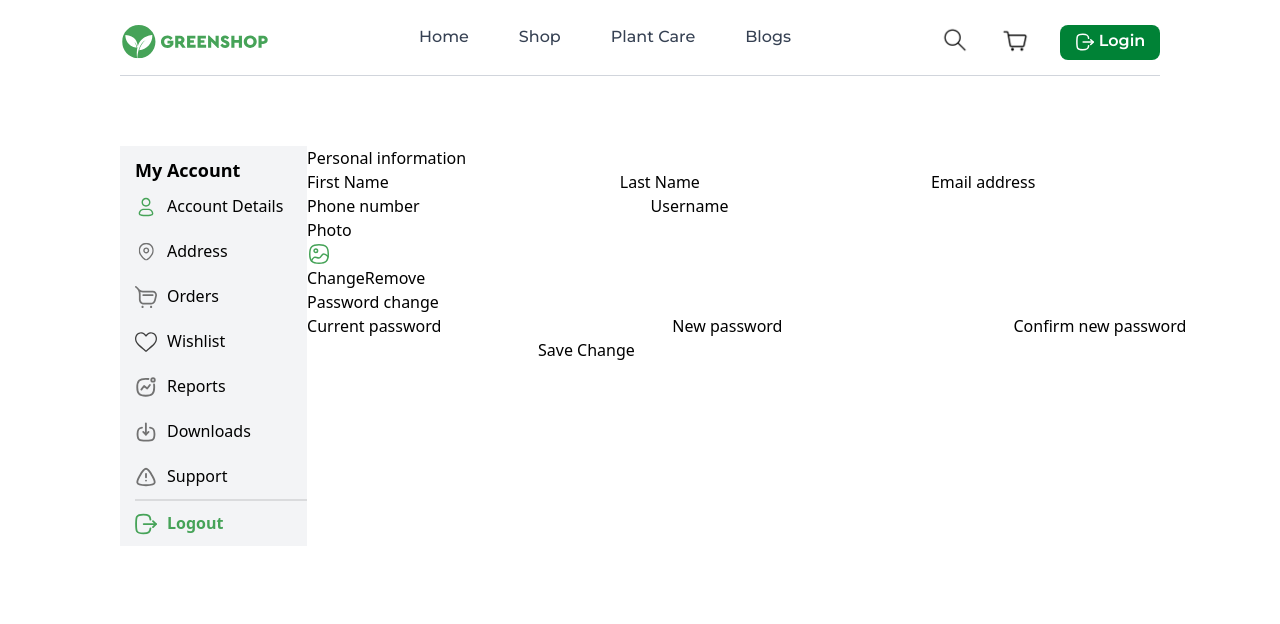
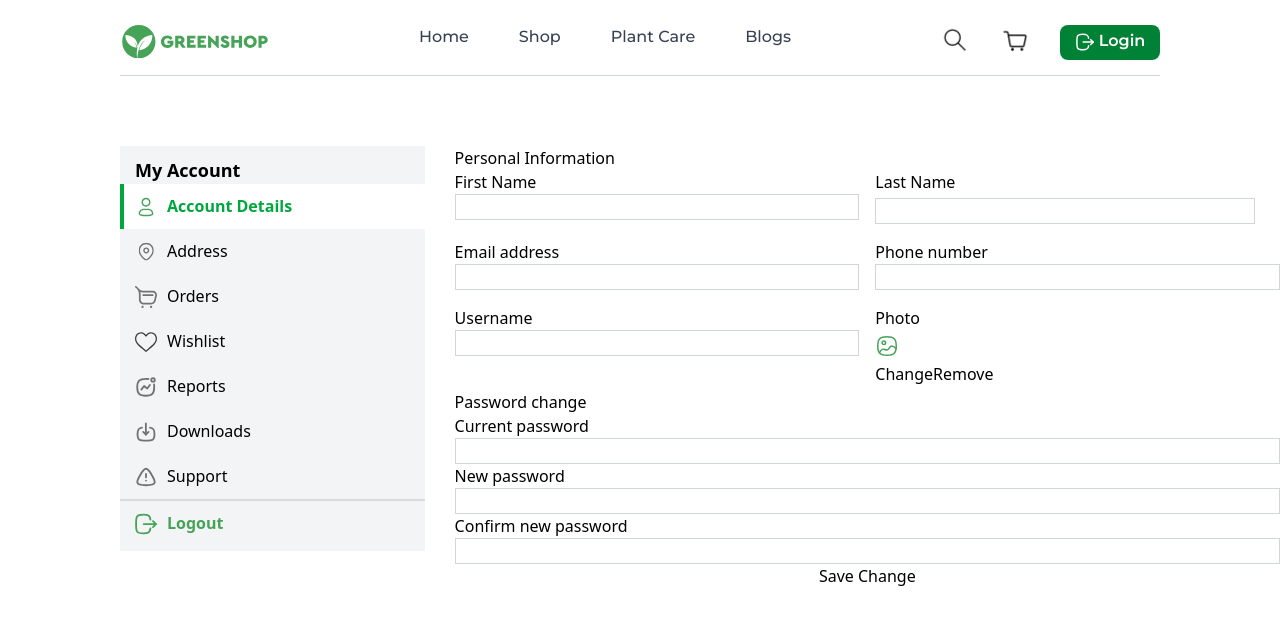
Before and after one commit to NaMiK0/Plants, a React (Vite) app in the folder frontend/plants/: page /account in a window 1280 px wide. Shown: the top 624 px of the page. Built offline with nearby package versions, Linux system fonts and the light colour scheme; a web font is replaced by a local one.

Commit message:
feat: add new components for tabs

```diff
--- a/frontend/plants/src/components/Account/AccountDetails.tsx
+++ b/frontend/plants/src/components/Account/AccountDetails.tsx
@@ -2,32 +2,58 @@ import ImgPhoto from "../../assets/Profile/Photo.svg"
 
 function AccountDetails() {
     return (
-        <div>
-            <h1>Personal information</h1>
+        <div className="">
+            <h1>Personal Information</h1>
+            <div className="grid grid-cols-2 gap-4 justify-center">
+                <div className="space-y-1">
                     <label>First Name</label>
-            <input type="text"/>
+                    <input type="text"
+                           className="w-full border border-gray-300"/>
+                </div>
+
+                <div className="flex flex-col space-y-1">
                     <label>Last Name</label>
-            <input type="text"/>
+                    <input type="text"
+                           className="w-[380px] border border-gray-300"/>
+                </div>
+
+                <div className="space-y-1 ">
                     <label>Email address</label>
-            <input type="text"/>
+                    <input type="text"
+                           className="w-full border border-gray-300"/>
+                </div>
+
+                <div className="space-y-1 ">
                     <label>Phone number</label>
-            <input type="text"/>
+                    <input type="text"
+                           className="w-full border border-gray-300"/>
+                </div>
+
+                <div className="space-y-1 ">
                     <label>Username</label>
-            <input type="text"/>
-            <div>
+                    <input type="text"
+                           className="w-full border border-gray-300"/>
+                </div>
+
+                <div className="space-y-1 ">
                     <h3>Photo</h3>
                     <img src={ImgPhoto} alt="Photo"/>
                     <button>Change</button>
                     <button>Remove</button>
                 </div>
+            </div>
+
+
+            <div className="flex flex-col">
                 <h1>Password change</h1>
                 <label>Current password</label>
-            <input type="password"/>
+                <input type="password" className="w-full border border-gray-300"/>
                 <label>New password</label>
-            <input type="password"/>
+                <input type="password" className="w-full border border-gray-300"/>
                 <label>Confirm new password</label>
-            <input type="password"/>
+                <input type="password" className="w-full border border-gray-300"/>
                 <button>Save Change</button>
+            </div>
         </div>
     )
 }
--- /dev/null
+++ b/frontend/plants/src/components/Account/Address.tsx
@@ -0,0 +1,8 @@
+function Address() {
+    return (
+        <div>
+
+        </div>
+    )
+}
+export default Address
--- /dev/null
+++ b/frontend/plants/src/components/Account/Downloads.tsx
@@ -0,0 +1,8 @@
+function Downloads() {
+    return (
+        <div>
+
+        </div>
+    )
+}
+export default Downloads;
--- /dev/null
+++ b/frontend/plants/src/components/Account/Modal_Logout.tsx
@@ -0,0 +1,8 @@
+function Modal_Logout() {
+    return (
+        <div>
+
+        </div>
+    )
+}
+export default Modal_Logout;
--- a/frontend/plants/src/components/Account/Profile.tsx
+++ b/frontend/plants/src/components/Account/Profile.tsx
@@ -10,53 +10,113 @@ import {useNavigate} from "react-router-dom";
 import AccountDetails from "./AccountDetails.tsx";
 import {useState} from "react";
 import {ProfileTab} from "./types.ts";
+import Address from "./Address.tsx";
+import Wishlist from "./Wishlist.tsx";
+import Reports from "./Reports.tsx";
+import Downloads from "./Downloads.tsx";
+import Support from "./Support.tsx";
+import Modal_Logout from "./Modal_Logout.tsx";
 
 
 function Profile() {
-
         const navigate = useNavigate();
         const [activeTab, setActiveTab] = useState<ProfileTab>("account");
 
-
     return (
         <div className="flex flex-row ml-[120px] mt-[70px]">
-            <section className="flex flex-col w-[300px] bg-gray-100 items-start leading-[45px] pl-[15px]  ">
-                    <h1 className="text-lg font-bold pt-[10px]">My Account</h1>
+            <section className="flex flex-col w-[310px] h-[405px] bg-gray-100 items-start leading-[45px]">
+                    <h1 className="text-lg font-bold pt-[10px] pl-[15px]">My Account</h1>
                     <button
-                        className="flex flex-row items-center gap-[10px] w-full"
-                        onClick={() => setActiveTab("account")}>
-                            <img src={ImgUser} alt="User" className="w-[22px]"/>
-                            Account Details</button>
-                    <button className="flex flex-row items-center gap-[10px] w-full">
+                        className={`flex flex-row items-center gap-[10px] w-full relative pl-[15px] ${activeTab === "account" ? "text-green-600 bg-white font-semibold" : ""}`}
+                        onClick={() => setActiveTab("account")}
+                    >
+                            {activeTab === "account" && (
+                                    <div className="absolute h-full w-1 bg-green-600 left-0 "></div>
+                                )}
+                                <img src={ImgUser} alt="User" className="w-[22px]"/>
+                            Account Details
+                    </button>
+
+                    <button
+                        className={`flex flex-row items-center gap-[10px] w-full relative pl-[15px] ${activeTab === "address" ? "text-green-600 bg-white font-semibold" : ""}`}
+                        onClick={() => setActiveTab("address")}
+                    >
+                            {activeTab === "address" && (
+                                <div className="absolute h-full w-1 bg-green-600 left-0 "></div>
+                            )}
                             <img src={ImgLocation} alt="Location" className="w-[22px]"/>
-                            Address</button>
+                            Address
+                    </button>
+
                     <button
-                        className="flex flex-row items-center gap-[10px] w-full"
+                        className="flex flex-row items-center gap-[10px] w-full relative pl-[15px]"
                         onClick={() => navigate("/shoppingCart")}
                     >
                             <img src={ImgBasket} alt="Basket" className="w-[22px]"/>
-                            Orders</button>
-                    <button className="flex flex-row items-center gap-[10px] w-full">
+                            Orders
+                    </button>
+
+                    <button
+                        className={`flex flex-row items-center gap-[10px] w-full relative pl-[15px] ${activeTab === "wishlist" ? "text-green-600 bg-white font-semibold" : ""}`}
+                        onClick={() => setActiveTab("wishlist")}
+                    >
+                            {activeTab === "wishlist" && (
+                                <div className="absolute h-full w-1 bg-green-600 left-0 "></div>
+                            )}
                             <img src={ImgLike} alt="Like" className="w-[22px]"/>
-                            Wishlist</button>
-                    <button className="flex flex-row items-center gap-[10px] w-full">
+                            Wishlist
+                    </button>
+
+                    <button
+                        className={`flex flex-row items-center gap-[10px] w-full relative pl-[15px] ${activeTab === "reports" ? "text-green-600 bg-white font-semibold" : ""}`}
+                        onClick={() => setActiveTab("reports")}
+                    >
+                            {activeTab === "reports" && (
+                                <div className="absolute h-full w-1 bg-green-600 left-0 "></div>
+                            )}
                             <img src={ImgActivity} alt="Activity" className="w-[22px]"/>
-                            Reports</button>
-                    <button className="flex flex-row items-center gap-[10px] w-full">
+                            Reports
+                    </button>
+
+                    <button
+                        className={`flex flex-row items-center gap-[10px] w-full relative pl-[15px] ${activeTab === "downloads" ? "text-green-600 bg-white font-semibold" : ""}`}
+                        onClick={() => setActiveTab("downloads")}
+                    >
+                            {activeTab === "downloads" && (
+                                <div className="absolute h-full w-1 bg-green-600 left-0 "></div>
+                            )}
                             <img src={ImgDownload} alt="Download" className="w-[22px]"/>
-                            Downloads</button>
-                    <button className="flex flex-row items-center gap-[10px] w-full">
+                            Downloads
+                    </button>
+
+                    <button
+                        className={`flex flex-row items-center gap-[10px] w-full relative pl-[15px] ${activeTab === "support" ? "text-green-600 bg-white font-semibold" : ""}`}
+                        onClick={() => setActiveTab("support")}
+                    >
+                            {activeTab === "support" && (
+                                <div className="absolute h-full w-1 bg-green-600 left-0 "></div>
+                            )}
                             <img src={ImgTriangle} alt="Triangle" className="w-[22px]"/>
-                            Support</button>
+                            Support
+                    </button>
+
                     <div className="w-full border-[1px] opacity-10"/>
-                    <button className="flex flex-row items-center gap-[10px]  text-[#46A358] font-bold">
+
+                    <button className="flex flex-row items-center gap-[10px]  text-[#46A358] font-bold pl-[15px]">
                             <img src={ImgLogout} alt="Logout" className="w-[22px]"/>
-                            Logout</button>
+                            Logout
+                    </button>
             </section>
 
 
-            <section>
+            <section className="w-[75%] pl-[30px]">
                     {activeTab === "account" && <AccountDetails />}
+                    {activeTab === "address" && <Address/>}
+                    {activeTab === "wishlist" && <Wishlist/>}
+                    {activeTab === "reports" && <Reports/>}
+                    {activeTab === "downloads" && <Downloads/>}
+                    {activeTab === "support" && <Support/>}
+                    {activeTab === "logout" && <Modal_Logout/>}
             </section>
         </div>
     )
--- /dev/null
+++ b/frontend/plants/src/components/Account/Reports.tsx
@@ -0,0 +1,8 @@
+function Reports() {
+    return (
+        <div>
+
+        </div>
+    )
+}
+export default Reports;
--- /dev/null
+++ b/frontend/plants/src/components/Account/Support.tsx
@@ -0,0 +1,8 @@
+function Support() {
+    return (
+        <div>
+
+        </div>
+    )
+}
+export default Support
--- /dev/null
+++ b/frontend/plants/src/components/Account/Wishlist.tsx
@@ -0,0 +1,8 @@
+function Wishlist() {
+    return (
+        <div>
+
+        </div>
+    )
+}
+export default Wishlist
```
Lines whose indentation alone changed are shown as unchanged.
